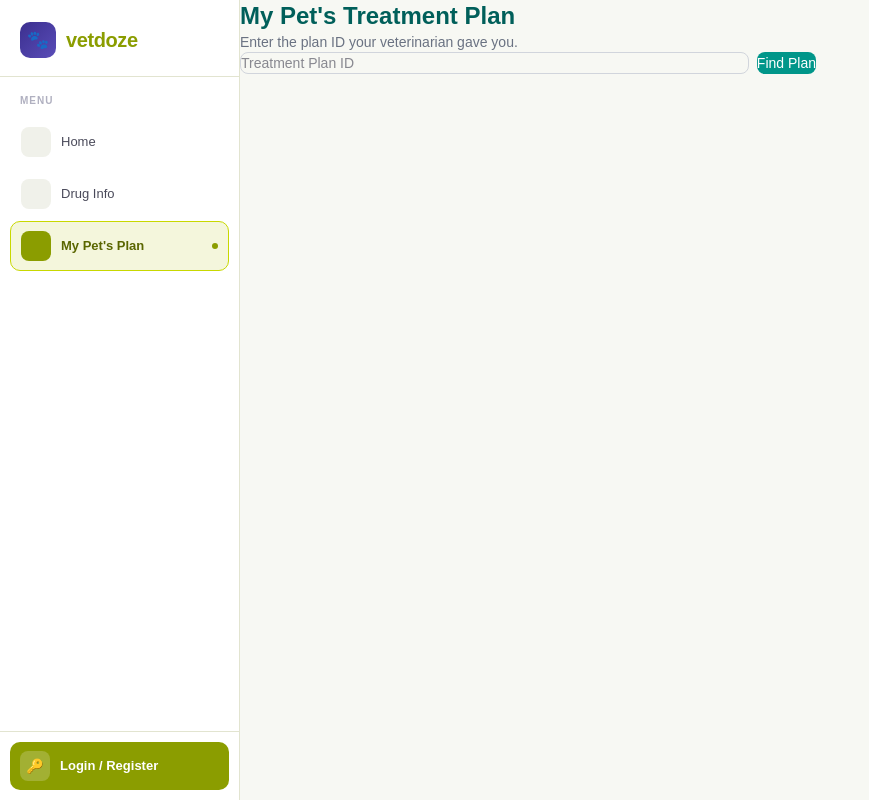
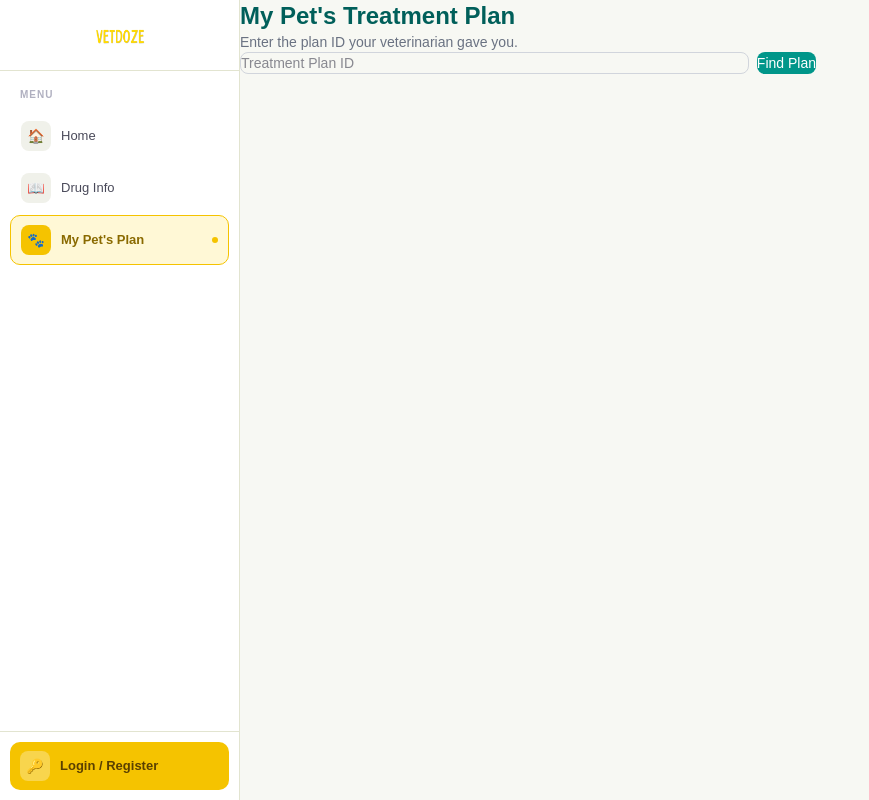
Before and after one commit to MenguezEV/vetdoze, a React (Vite) app in the folder client/: page /owner in a window 1280 px wide. Shown: the whole page, without its empty margins (0-869 px from the left). Built offline with nearby package versions, Linux system fonts and the light colour scheme.

Commit message:
Add splash screen and logo images

```diff
--- a/client/src/App.jsx
+++ b/client/src/App.jsx
@@ -1,5 +1,7 @@
+import { useState } from 'react';
 import { BrowserRouter, Routes, Route, useLocation } from 'react-router-dom';
 import Sidebar from './components/Sidebar';
+import SplashScreen from './components/SplashScreen';
 import Home from './pages/Home';
 import Calculator from './pages/Calculator';
 import TreatmentPlan from './pages/TreatmentPlan';
@@ -12,12 +14,12 @@ import Register from './pages/Register';
 const noSidebarRoutes = ['/login', '/register'];
 
 function Layout() {
-  const location = useLocation();
+  const location  = useLocation();
   const hideSidebar = noSidebarRoutes.includes(location.pathname);
 
   if (hideSidebar) {
     return (
-      <div style={{ minHeight:'100vh', background:'#F7F8F3' }}>
+      <div style={{ minHeight: '100vh', background: '#F7F8F3' }}>
         <Routes>
           <Route path="/login"    element={<Login />} />
           <Route path="/register" element={<Register />} />
@@ -28,12 +30,12 @@ function Layout() {
 
   return (
     <div style={{
-      display:'flex', minHeight:'100vh',
-      background:'#F7F8F3',
-      fontFamily:"'Plus Jakarta Sans',sans-serif",
+      display: 'flex', minHeight: '100vh',
+      background: '#F7F8F3',
+      fontFamily: "'Plus Jakarta Sans', sans-serif",
     }}>
       <Sidebar />
-      <main style={{ flex:1, overflowY:'auto', minWidth:0 }}>
+      <main style={{ flex: 1, overflowY: 'auto', minWidth: 0 }}>
         <Routes>
           <Route path="/"           element={<Home />} />
           <Route path="/calculator" element={<Calculator />} />
@@ -50,9 +52,25 @@ function Layout() {
 }
 
 export default function App() {
+  // Show splash only once per session
+  const [splashDone, setSplashDone] = useState(
+    () => sessionStorage.getItem('vetdoze_splash_shown') === 'true'
+  );
+
+  const handleSplashDone = () => {
+    sessionStorage.setItem('vetdoze_splash_shown', 'true');
+    setSplashDone(true);
+  };
+
   return (
-    <BrowserRouter>
-      <Layout />
-    </BrowserRouter>
+    <>
+      {/* Splash screen — shows only on first load per session */}
+      {!splashDone && <SplashScreen onDone={handleSplashDone} />}
+
+      {/* Main app — renders behind splash, visible after splash fades */}
+      <BrowserRouter>
+        <Layout />
+      </BrowserRouter>
+    </>
   );
 }
--- a/client/src/components/Sidebar.jsx
+++ b/client/src/components/Sidebar.jsx
@@ -1,12 +1,12 @@
 import { Link, useNavigate, useLocation } from 'react-router-dom';
 
 const navItems = [
-  { path: '/',           label: 'Home',           icon: '', roles: ['vet','student','owner'] },
-  { path: '/calculator', label: 'Calculator',     icon: '', roles: ['vet','student'] },
-  { path: '/drugs',      label: 'Drug Info',      icon: '', roles: ['vet','student','owner'] },
-  { path: '/treatment',  label: 'Treatment Plans',icon: '', roles: ['vet'] },
-  { path: '/student',    label: 'Practice Mode',  icon: '', roles: ['student'] },
-  { path: '/owner',      label: "My Pet's Plan",  icon: '', roles: ['owner'] },
+  { path: '/',           label: 'Home',           icon: '🏠', roles: ['vet','student','owner'] },
+  { path: '/calculator', label: 'Calculator',     icon: '💊', roles: ['vet','student'] },
+  { path: '/drugs',      label: 'Drug Info',      icon: '📖', roles: ['vet','student','owner'] },
+  { path: '/treatment',  label: 'Treatment Plans',icon: '📋', roles: ['vet'] },
+  { path: '/student',    label: 'Practice Mode',  icon: '🎓', roles: ['student'] },
+  { path: '/owner',      label: "My Pet's Plan",  icon: '🐾', roles: ['owner'] },
 ];
 
 export default function Sidebar() {
@@ -21,54 +21,77 @@ export default function Sidebar() {
     navigate('/login');
   };
 
-  const visible = navItems.filter(item => item.roles.includes(role));
+  const visible  = navItems.filter(item => item.roles.includes(role));
   const isActive = (path) => path === '/' ? location.pathname === '/' : location.pathname.startsWith(path);
 
   return (
     <aside style={{
-      width:'240px', minWidth:'240px', height:'100vh', position:'sticky', top:0,
-      background:'white', borderRight:'1px solid #E2E4D0',
-      display:'flex', flexDirection:'column', overflow:'hidden',
+      width: '240px', minWidth: '240px', height: '100vh',
+      position: 'sticky', top: 0,
+      background: 'white', borderRight: '1px solid #E2E4D0',
+      display: 'flex', flexDirection: 'column', overflow: 'hidden',
     }}>
 
-      {/* Logo */}
-      <div style={{ padding:'22px 20px 18px', borderBottom:'1px solid #E2E4D0' }}>
-        <Link to="/" style={{ textDecoration:'none', display:'flex', alignItems:'center', gap:'10px' }}>
-          <div style={{
-            width:'36px', height:'36px', borderRadius:'10px',
-            background:'linear-gradient(135deg,#3B2F8F,#5A4DB8)',
-            display:'flex', alignItems:'center', justifyContent:'center', fontSize:'18px',
-          }}>🐾</div>
+      {/* ─── Logo ─── */}
+      <div style={{
+        padding: '18px 20px 16px',
+        borderBottom: '1px solid #E2E4D0',
+        display: 'flex', alignItems: 'center', justifyContent: 'center',
+        background: 'white',
+      }}>
+        <Link to="/" style={{ textDecoration: 'none', display: 'flex', alignItems: 'center', justifyContent: 'center' }}>
+          {/* Text logo image — yellow VETDOZE wordmark */}
+          <img
+            src="/logo-text.png"
+            alt="VETDOZE"
+            style={{
+              height: '36px',
+              width: 'auto',
+              objectFit: 'contain',
+            }}
+            onError={e => {
+              // Fallback: render text if image not found
+              e.target.style.display = 'none';
+              e.target.nextSibling.style.display = 'block';
+            }}
+          />
+          {/* Fallback text logo (hidden unless image fails) */}
           <span style={{
-            fontSize:'20px', fontWeight:'800', color:'#8B9D00',
-            fontFamily:"'Plus Jakarta Sans',sans-serif", letterSpacing:'-0.02em',
-          }}>vetdoze</span>
+            display: 'none',
+            fontSize: '22px', fontWeight: '900', color: '#F5C300',
+            fontFamily: "'Plus Jakarta Sans', sans-serif",
+            letterSpacing: '0.04em',
+          }}>
+            VETDOZE
+          </span>
         </Link>
       </div>
 
-      {/* User info */}
+      {/* ─── User info ─── */}
       {user && (
         <div style={{
-          padding:'14px 20px', borderBottom:'1px solid #E2E4D0',
-          display:'flex', alignItems:'center', gap:'10px',
+          padding: '14px 20px', borderBottom: '1px solid #E2E4D0',
+          display: 'flex', alignItems: 'center', gap: '10px',
         }}>
           <div style={{
-            width:'36px', height:'36px', borderRadius:'50%',
-            background:'#F4F6DC', border:'2px solid #8B9D00',
-            display:'flex', alignItems:'center', justifyContent:'center',
-            fontSize:'13px', fontWeight:'800', color:'#6B7A00', flexShrink:0,
+            width: '36px', height: '36px', borderRadius: '50%',
+            background: '#FFF8D6', border: '2px solid #F5C300',
+            display: 'flex', alignItems: 'center', justifyContent: 'center',
+            fontSize: '13px', fontWeight: '800', color: '#C49A00', flexShrink: 0,
           }}>
             {user.name?.charAt(0).toUpperCase()}
           </div>
-          <div style={{ overflow:'hidden', flex:1 }}>
-            <p style={{ fontSize:'13px', fontWeight:'700', color:'#1A1A2E', margin:0,
-              whiteSpace:'nowrap', overflow:'hidden', textOverflow:'ellipsis' }}>
+          <div style={{ overflow: 'hidden', flex: 1 }}>
+            <p style={{
+              fontSize: '13px', fontWeight: '700', color: '#1A1A2E', margin: 0,
+              whiteSpace: 'nowrap', overflow: 'hidden', textOverflow: 'ellipsis',
+            }}>
               {user.name}
             </p>
             <span style={{
-              fontSize:'10px', fontWeight:'700', color:'#6B7A00',
-              background:'#F4F6DC', padding:'1px 8px', borderRadius:'10px',
-              textTransform:'capitalize', display:'inline-block', marginTop:'2px',
+              fontSize: '10px', fontWeight: '700', color: '#C49A00',
+              background: '#FFF8D6', padding: '1px 8px', borderRadius: '10px',
+              textTransform: 'capitalize', display: 'inline-block', marginTop: '2px',
             }}>
               {user.role}
             </span>
@@ -76,76 +99,86 @@ export default function Sidebar() {
         </div>
       )}
 
-      {/* Nav */}
-      <nav style={{ flex:1, padding:'10px', overflowY:'auto' }}>
+      {/* ─── Nav links ─── */}
+      <nav style={{ flex: 1, padding: '10px', overflowY: 'auto' }}>
         <p style={{
-          fontSize:'10px', fontWeight:'700', color:'#B0B0C0',
-          textTransform:'uppercase', letterSpacing:'0.1em',
-          padding:'6px 10px 4px', margin:'0 0 4px',
+          fontSize: '10px', fontWeight: '700', color: '#B0B0C0',
+          textTransform: 'uppercase', letterSpacing: '0.1em',
+          padding: '6px 10px 4px', margin: '0 0 4px',
         }}>Menu</p>
 
         {visible.map(item => {
           const active = isActive(item.path);
           return (
             <Link key={item.path} to={item.path} style={{
-              display:'flex', alignItems:'center', gap:'10px',
-              padding:'9px 10px', borderRadius:'10px', textDecoration:'none',
-              marginBottom:'2px',
-              background: active ? '#F4F6DC' : 'transparent',
-              border: active ? '1px solid #C8D800' : '1px solid transparent',
-              transition:'all 0.15s',
+              display: 'flex', alignItems: 'center', gap: '10px',
+              padding: '9px 10px', borderRadius: '10px', textDecoration: 'none',
+              marginBottom: '2px',
+              background: active ? '#FFF8D6' : 'transparent',
+              border: active ? '1px solid #F5C300' : '1px solid transparent',
+              transition: 'all 0.15s',
             }}
               onMouseEnter={e => { if (!active) e.currentTarget.style.background = '#F7F8F3'; }}
               onMouseLeave={e => { if (!active) e.currentTarget.style.background = 'transparent'; }}
             >
               <span style={{
-                width:'30px', height:'30px', borderRadius:'8px',
-                background: active ? '#8B9D00' : '#F0F1EA',
-                display:'flex', alignItems:'center', justifyContent:'center',
-                fontSize:'14px', flexShrink:0, transition:'background 0.15s',
-              }}>{item.icon}</span>
+                width: '30px', height: '30px', borderRadius: '8px',
+                background: active ? '#F5C300' : '#F0F1EA',
+                display: 'flex', alignItems: 'center', justifyContent: 'center',
+                fontSize: '14px', flexShrink: 0, transition: 'background 0.15s',
+              }}>
+                {item.icon}
+              </span>
               <span style={{
-                fontSize:'13px', fontWeight: active ? '700' : '500',
-                color: active ? '#5A6600' : '#4A4A5A',
-              }}>{item.label}</span>
+                fontSize: '13px',
+                fontWeight: active ? '700' : '500',
+                color: active ? '#8A6A00' : '#4A4A5A',
+              }}>
+                {item.label}
+              </span>
               {active && (
-                <div style={{ marginLeft:'auto', width:'6px', height:'6px',
-                  borderRadius:'50%', background:'#8B9D00' }}/>
+                <div style={{
+                  marginLeft: 'auto', width: '6px', height: '6px',
+                  borderRadius: '50%', background: '#F5C300',
+                }}/>
               )}
             </Link>
           );
         })}
       </nav>
 
-      {/* Bottom */}
-      <div style={{ padding:'10px', borderTop:'1px solid #E2E4D0' }}>
+      {/* ─── Logout / Login ─── */}
+      <div style={{ padding: '10px', borderTop: '1px solid #E2E4D0' }}>
         {user ? (
           <button onClick={logout} style={{
-            width:'100%', display:'flex', alignItems:'center', gap:'10px',
-            padding:'9px 10px', borderRadius:'10px', cursor:'pointer',
-            background:'transparent', border:'1px solid #E2E4D0',
-            transition:'all 0.15s', fontFamily:'inherit',
+            width: '100%', display: 'flex', alignItems: 'center', gap: '10px',
+            padding: '9px 10px', borderRadius: '10px', cursor: 'pointer',
+            background: 'transparent', border: '1px solid #E2E4D0',
+            transition: 'all 0.15s', fontFamily: 'inherit',
           }}
-            onMouseEnter={e => { e.currentTarget.style.background='#FCEBEB'; e.currentTarget.style.borderColor='#F7C1C1'; }}
-            onMouseLeave={e => { e.currentTarget.style.background='transparent'; e.currentTarget.style.borderColor='#E2E4D0'; }}
+            onMouseEnter={e => { e.currentTarget.style.background = '#FCEBEB'; e.currentTarget.style.borderColor = '#F7C1C1'; }}
+            onMouseLeave={e => { e.currentTarget.style.background = 'transparent'; e.currentTarget.style.borderColor = '#E2E4D0'; }}
           >
             <span style={{
-              width:'30px', height:'30px', borderRadius:'8px', background:'#F7F8F3',
-              display:'flex', alignItems:'center', justifyContent:'center', fontSize:'14px',
+              width: '30px', height: '30px', borderRadius: '8px', background: '#F7F8F3',
+              display: 'flex', alignItems: 'center', justifyContent: 'center', fontSize: '14px',
             }}>🚪</span>
-            <span style={{ fontSize:'13px', fontWeight:'600', color:'#A32D2D' }}>Logout</span>
+            <span style={{ fontSize: '13px', fontWeight: '600', color: '#A32D2D' }}>Logout</span>
           </button>
         ) : (
           <Link to="/login" style={{
-            display:'flex', alignItems:'center', gap:'10px',
-            padding:'9px 10px', borderRadius:'10px', background:'#8B9D00', textDecoration:'none',
+            display: 'flex', alignItems: 'center', gap: '10px',
+            padding: '9px 10px', borderRadius: '10px',
+            background: '#F5C300', textDecoration: 'none', transition: 'background 0.15s',
           }}>
             <span style={{
-              width:'30px', height:'30px', borderRadius:'8px',
-              background:'rgba(255,255,255,0.2)',
-              display:'flex', alignItems:'center', justifyContent:'center', fontSize:'14px',
+              width: '30px', height: '30px', borderRadius: '8px',
+              background: 'rgba(255,255,255,0.3)',
+              display: 'flex', alignItems: 'center', justifyContent: 'center', fontSize: '14px',
             }}>🔑</span>
-            <span style={{ fontSize:'13px', fontWeight:'700', color:'white' }}>Login / Register</span>
+            <span style={{ fontSize: '13px', fontWeight: '700', color: '#5A4000' }}>
+              Login / Register
+            </span>
           </Link>
         )}
       </div>
--- /dev/null
+++ b/client/src/components/SplashScreen.jsx
@@ -0,0 +1,84 @@
+import { useState, useEffect } from 'react';
+
+export default function SplashScreen({ onDone }) {
+  const [phase, setPhase] = useState('in'); // 'in' | 'visible' | 'out' | 'done'
+
+  useEffect(() => {
+    // Fade in → hold → fade out
+    const t1 = setTimeout(() => setPhase('visible'), 100);   // start visible
+    const t2 = setTimeout(() => setPhase('out'), 2400);       // start fade-out
+    const t3 = setTimeout(() => { setPhase('done'); onDone(); }, 3200); // done
+
+    return () => { clearTimeout(t1); clearTimeout(t2); clearTimeout(t3); };
+  }, [onDone]);
+
+  if (phase === 'done') return null;
+
+  return (
+    <div style={{
+      position: 'fixed', inset: 0, zIndex: 9999,
+      background: 'white',
+      display: 'flex', flexDirection: 'column',
+      alignItems: 'center', justifyContent: 'center',
+      opacity: phase === 'out' ? 0 : 1,
+      transition: phase === 'out' ? 'opacity 0.8s ease' : 'opacity 0.4s ease',
+      pointerEvents: phase === 'out' ? 'none' : 'all',
+    }}>
+
+      {/* Logo image — full logo with pets */}
+      <div style={{
+        display: 'flex', flexDirection: 'column',
+        alignItems: 'center', justifyContent: 'center',
+        transform: phase === 'visible' ? 'scale(1) translateY(0)' : 'scale(0.92) translateY(12px)',
+        opacity: phase === 'visible' ? 1 : 0,
+        transition: 'transform 0.6s cubic-bezier(0.34,1.56,0.64,1), opacity 0.5s ease',
+      }}>
+        {/* Full logo with pets */}
+        <img
+          src="/logo-full.png"
+          alt="VetDoze"
+          style={{
+            width: 'min(420px, 80vw)',
+            height: 'auto',
+            objectFit: 'contain',
+            marginBottom: '8px',
+          }}
+          onError={e => { e.target.style.display = 'none'; }}
+        />
+
+        {/* Tagline */}
+        <p style={{
+          fontSize: '14px', color: '#999', fontWeight: '500',
+          fontFamily: "'Plus Jakarta Sans', sans-serif",
+          letterSpacing: '0.06em', marginTop: '8px',
+          opacity: phase === 'visible' ? 1 : 0,
+          transition: 'opacity 0.4s ease 0.3s',
+        }}>
+          Precision Veterinary Dosage Platform
+        </p>
+      </div>
+
+      {/* Loading dots */}
+      <div style={{
+        display: 'flex', gap: '6px', marginTop: '36px',
+        opacity: phase === 'visible' ? 1 : 0,
+        transition: 'opacity 0.4s ease 0.5s',
+      }}>
+        {[0, 1, 2].map(i => (
+          <div key={i} style={{
+            width: '7px', height: '7px', borderRadius: '50%',
+            background: '#F5C300',
+            animation: `bounce 1.2s ease-in-out ${i * 0.2}s infinite`,
+          }}/>
+        ))}
+      </div>
+
+      <style>{`
+        @keyframes bounce {
+          0%, 80%, 100% { transform: translateY(0); opacity: 0.4; }
+          40%            { transform: translateY(-8px); opacity: 1; }
+        }
+      `}</style>
+    </div>
+  );
+}
```
Also changed, not shown: client/public/logo-full.png (added), client/public/logo-text.png (added).
